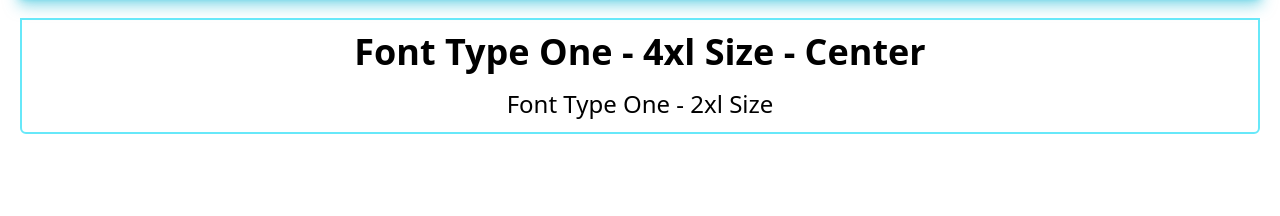
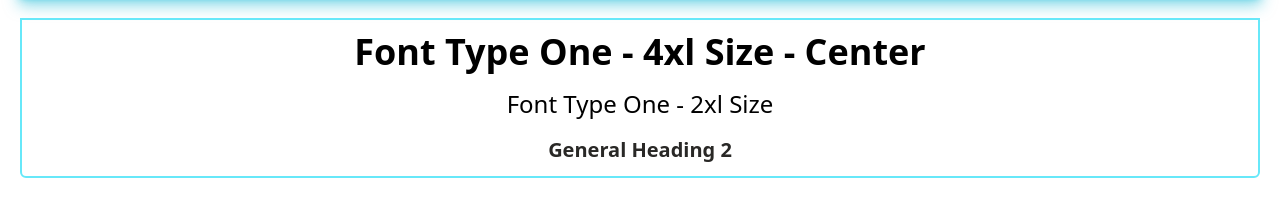
Before and after one commit to ackwolver335/tailwindCSS, a website built with Vite: page Day1/index.html in a window 1280 px wide. Shown: the part 398-614 px from the top of the page. Built offline with nearby package versions, Linux system fonts and the light colour scheme.

Commit message:
Square Bracket Notation in Tailwind CSS

```diff
--- a/Day1/index.html
+++ b/Day1/index.html
@@ -49,6 +49,9 @@
         <h1 class = "text-4xl font-extrabold text-center"> Font Type One - 4xl Size - Center </h1>
         <h1 class = "text-2xl font-medium text-center"> Font Type One - 2xl Size </h1>
 
+        <!-- Using Square bracket notations here for changing values are per our specific one -->
+        <h2 class = "text-xl font-bold text-center text-[#292826] transition-[1.4s]"> General Heading 2 </h2>
+
     </div>
 
 </body>
```
